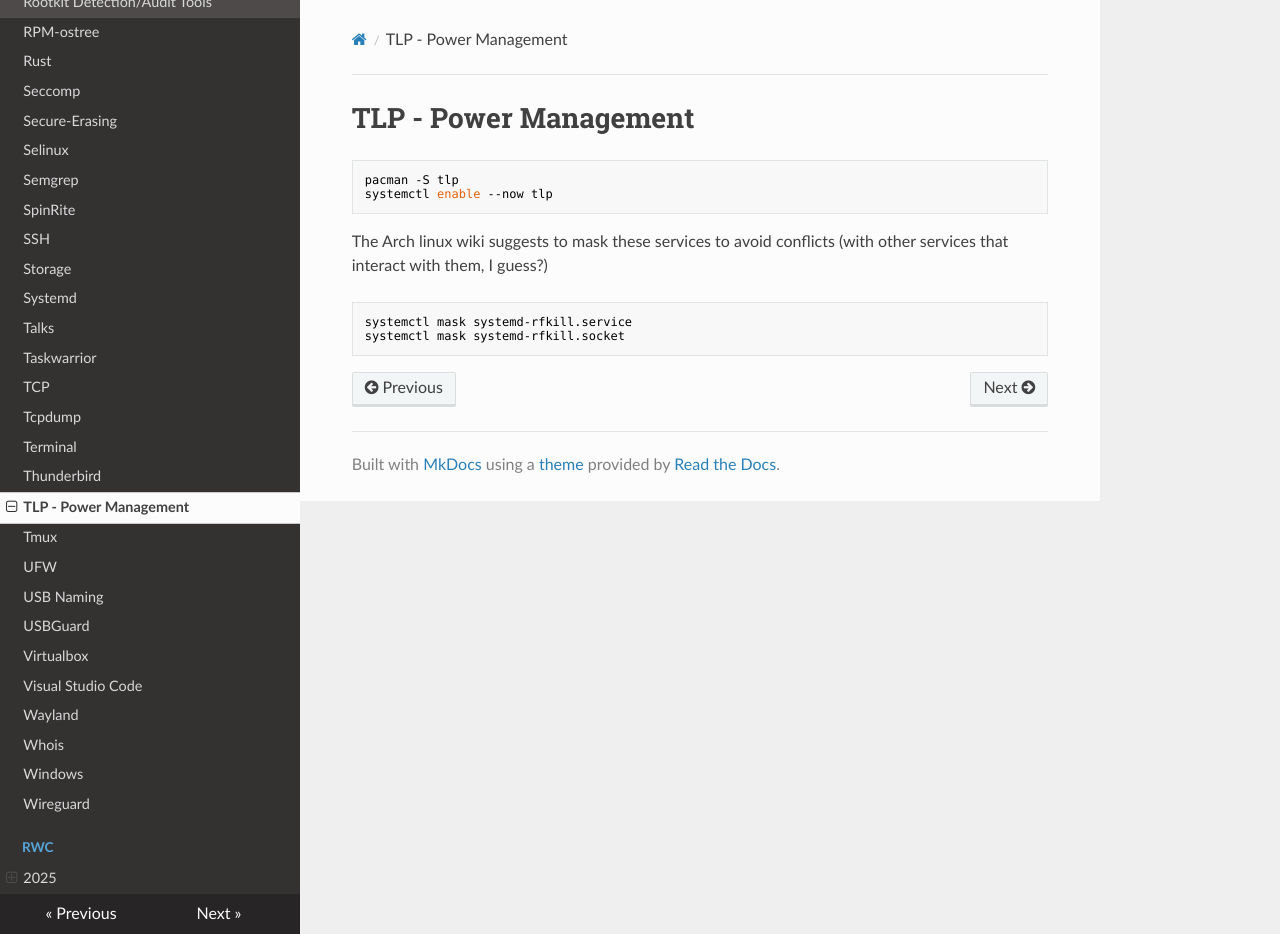
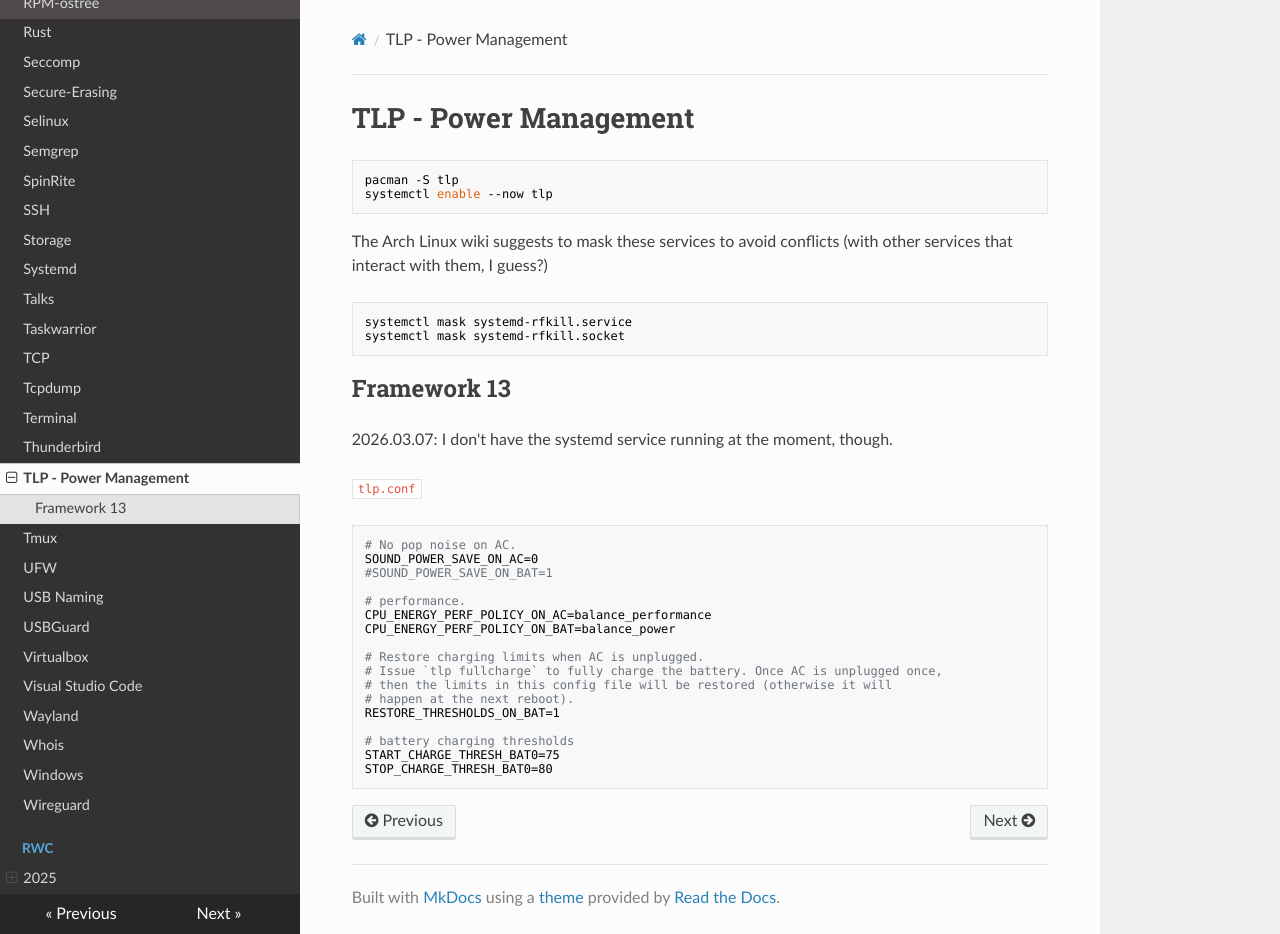
Before and after one commit to Maaxxs/wiki, an MkDocs documentation site: the page built from docs/tlp.md, in a window 1280 px wide and 934 px high. Built offline with MkDocs 1.6.1, drawn with Linux system fonts in a browser that asks for light colours; nearby versions of some CDN libraries.

Commit message:
add tlp notes

````diff
--- a/docs/tlp.md
+++ b/docs/tlp.md
@@ -5,10 +5,35 @@ pacman -S tlp
 systemctl enable --now tlp
 ```
 
-The Arch linux wiki suggests to mask these services to avoid conflicts
-(with other services that interact with them, I guess?)
+The Arch Linux wiki suggests to mask these services to avoid conflicts (with other services that interact with them, I guess?)
 
 ```sh
 systemctl mask systemd-rfkill.service
 systemctl mask systemd-rfkill.socket
 ```
+
+## Framework 13
+
+2026.03.07: I don't have the systemd service running at the moment, though.
+
+`tlp.conf`
+
+```sh
+# No pop noise on AC.
+SOUND_POWER_SAVE_ON_AC=0
+#SOUND_POWER_SAVE_ON_BAT=1
+
+# performance.
+CPU_ENERGY_PERF_POLICY_ON_AC=balance_performance
+CPU_ENERGY_PERF_POLICY_ON_BAT=balance_power
+
+# Restore charging limits when AC is unplugged.
+# Issue `tlp fullcharge` to fully charge the battery. Once AC is unplugged once,
+# then the limits in this config file will be restored (otherwise it will
+# happen at the next reboot).
+RESTORE_THRESHOLDS_ON_BAT=1
+
+# battery charging thresholds
+START_CHARGE_THRESH_BAT0=75
+STOP_CHARGE_THRESH_BAT0=80
+```
````
